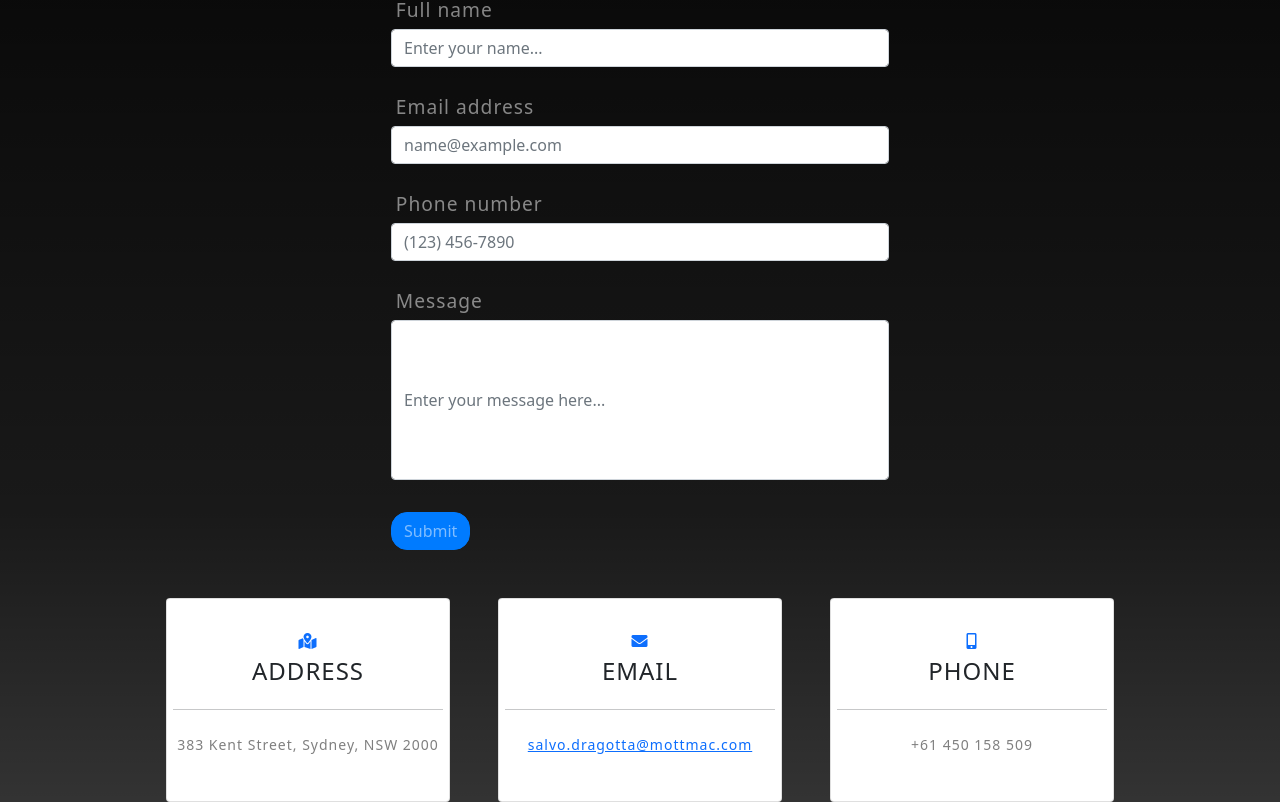
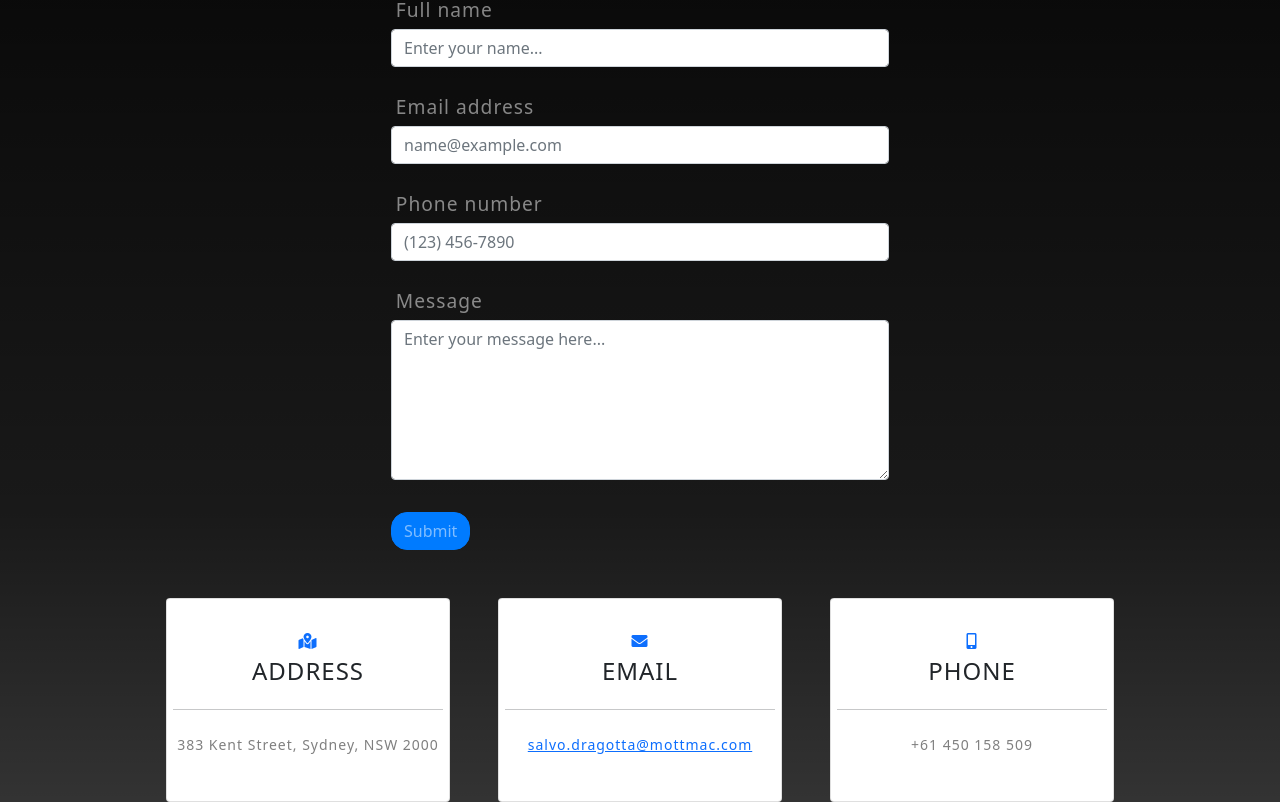
Before and after one commit to MM-SalvoDragotta/react-portfolio, a React (Create React App) app: page / in a window 1280 px wide. Shown: the part 5498-6300 px from the top of the page. Built offline with nearby package versions, Linux system fonts and the light colour scheme.

Commit message:
Add textarea

```diff
--- a/src/components/Contact.js
+++ b/src/components/Contact.js
@@ -34,9 +34,9 @@ export default function Contact() {
                             </Form.Group>
 
                             {/* Message input */}
-                            <Form.Group className="mb-3">
+                            <Form.Group className="mb-3" controlId="exampleForm.ControlTextarea1">
                                 <Form.Label className="text-white-50">Message</Form.Label>
-                                <Form.Control type="text" placeholder="Enter your message here..." style={{height: "10rem"}} />
+                                <Form.Control as="textarea" placeholder="Enter your message here..." style={{height: "10rem"}} rows={3} />
                             </Form.Group>
 
                             {/* Submit Button */}
```
